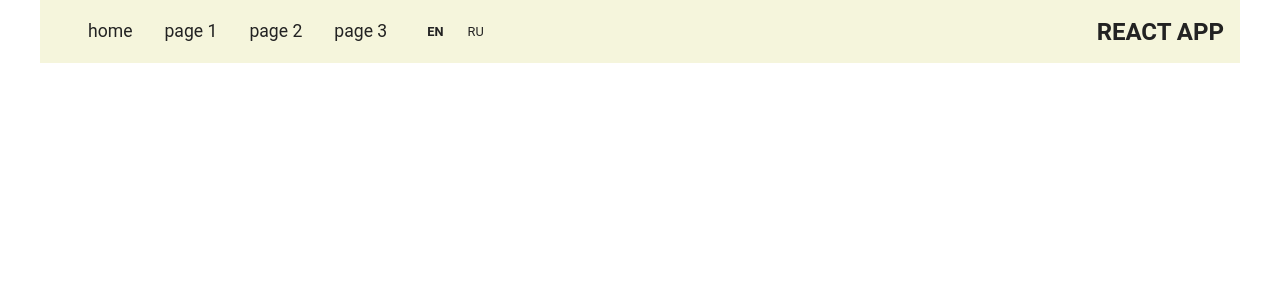
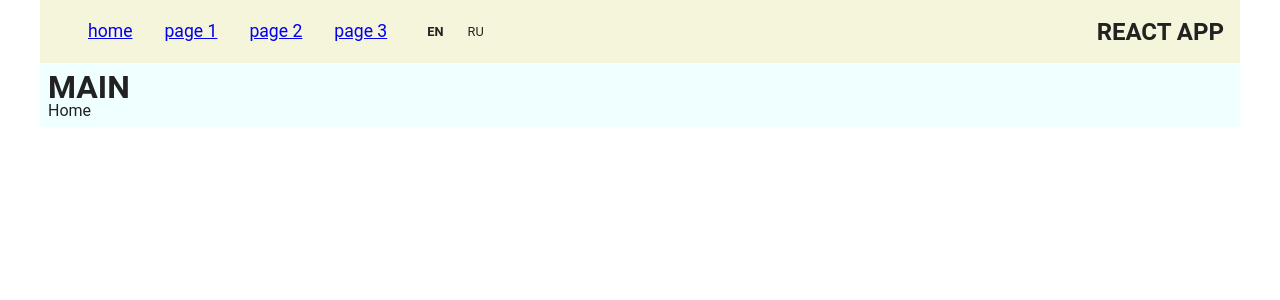
Before and after one commit to pavelkha/react-app, a React (Create React App) app: page / in a window 1280 px wide. Shown: the top 300 px of the page. Built offline with nearby package versions, Linux system fonts and the light colour scheme.

Commit message:
add react-router-dom, routes

```diff
--- a/package.json
+++ b/package.json
@@ -9,6 +9,7 @@
     "react": "^18.1.0",
     "react-dom": "^18.1.0",
     "react-i18next": "^11.17.0",
+    "react-router-dom": "^6.3.0",
     "react-scripts": "5.0.1",
     "sass": "^1.52.2"
   },
--- a/src/App.js
+++ b/src/App.js
@@ -1,10 +1,13 @@
+import { BrowserRouter } from 'react-router-dom';
 import Header from './components/Header/Header';
+import Main from './components/Main/Main';
 
 function App() {
   return (
-    <>
+    <BrowserRouter>
       <Header />
-    </>
+      <Main />
+    </BrowserRouter>
   );
 };
 
--- a/src/components/Header/Header.jsx
+++ b/src/components/Header/Header.jsx
@@ -1,4 +1,5 @@
 import React, { useState } from 'react';
+import { Link } from 'react-router-dom';
 import i18next from 'i18next';
 import { useTranslation } from 'react-i18next';
 import languagesArray from '../../assets/languages';
@@ -37,10 +38,10 @@ const Header = () => {
     <header className='header-wrapper'>
       <div className='header-flex-container'>
         <ul className='header-pages-list'>
-          <li>{t('homePage')}</li>
-          <li>{t('page1')}</li>
-          <li>{t('page2')}</li>
-          <li>{t('page3')}</li>
+          <li><Link to='/'>{t('homePage')}</Link></li>
+          <li><Link to='/page1'>{t('page1')}</Link></li>
+          <li><Link to='/page2'>{t('page2')}</Link></li>
+          <li><Link to='/page3'>{t('page3')}</Link></li>
         </ul>
         <ul className='header-languages-list'>
           {renderLanguageButtons()}
--- /dev/null
+++ b/src/components/Main/Main.jsx
@@ -0,0 +1,19 @@
+import React from 'react';
+import { Routes, Route } from 'react-router-dom';
+import './Main.scss';
+
+const Main = () => {
+  return (
+    <main className='main-wrapper'>
+      <h1 className='main-title'>Main</h1>
+      <Routes>
+        <Route exact path={'/'} element={<div>Home</div>} />
+        <Route path={'/page1'} element={<div>Page 1</div>} />
+        <Route path={'/page2'} element={<div>Page 2</div>} />
+        <Route path={'/page3'} element={<div>Page 3</div>} />
+      </Routes>
+    </main>
+  );
+};
+
+export default Main;
--- /dev/null
+++ b/src/components/Main/Main.scss
@@ -0,0 +1,13 @@
+@import '../../variables.scss';
+
+.main-wrapper {
+  max-width: $desktop-width;
+  margin: 0 auto;
+  padding: 0.5rem;
+  background-color: azure;
+}
+
+.main-title {
+  text-transform: uppercase;
+  font-size: 2rem;
+}
```
Also changed, not shown: 1 other file (tests, documents, lock files or other folders).
